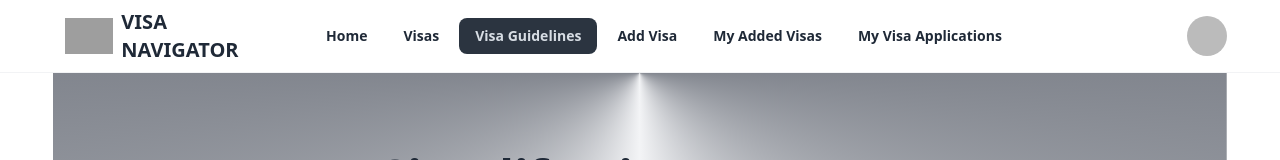
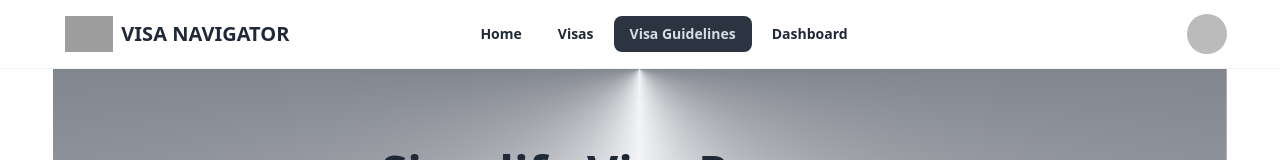
Before and after one commit to abdurrahmanmahmud5981/visa-navigator, a React (Vite) app in the folder client/: page /visaGuidelines in a window 1280 px wide. Shown: the top 160 px of the page. Built offline with nearby package versions, Linux system fonts and the light colour scheme; no server answers; sample sign-in values are in the browser's storage; grey boxes are pictures that could not be loaded.

Commit message:
Refactor Navber component to include a dropdown for user dashboard links and improve navigation structure

```diff
--- a/client/src/components/Navber.jsx
+++ b/client/src/components/Navber.jsx
@@ -1,5 +1,5 @@
 import { useContext } from "react";
-import { NavLink } from "react-router-dom";
+import { Link, NavLink } from "react-router-dom";
 import AuthContext from "../provider/AuthContext";
 import toast from "react-hot-toast";
 import logo from "../assets/logo.gif";
@@ -22,7 +22,14 @@ const Navber = () => {
 
 
       {user?.email && (
-        <>
+         <li className="dropdown">
+         <div tabIndex={0} role="button" className=" ">
+          Dashboard
+         </div>
+         <ul
+           tabIndex={0}
+           className="dropdown-content menu bg-base-100 rounded-box z-[1] w-52 p-2 shadow"
+         >
            <li>
              {" "}
              <NavLink to="/addVisa">Add Visa</NavLink>{" "}
@@ -38,7 +45,8 @@ const Navber = () => {
                My Visa Applications
              </NavLink>{" "}
            </li>
-        </>
+         </ul>
+       </li>
       )}
     </>
   );
@@ -74,14 +82,14 @@ const Navber = () => {
               {links}
             </ul>
           </div>
-          <div className="text-sm sm:text-xl font-bold flex items-center dark:gap-3  gap-2">
+          <Link to={'/'} className="text-sm sm:text-xl font-bold flex items-center dark:gap-3  gap-2">
             <img
               className="w-12 hidden sm:block dark:rounded"
               src={logo}
               alt=""
             />
             <span>VISA NAVIGATOR</span>
-          </div>
+          </Link>
         </div>
         <div className="navbar-center hidden lg:flex ml-12">
           <ul className="menu menu-horizontal px-1 gap-1 font-semibold">
```
Lines whose indentation alone changed are shown as unchanged.
